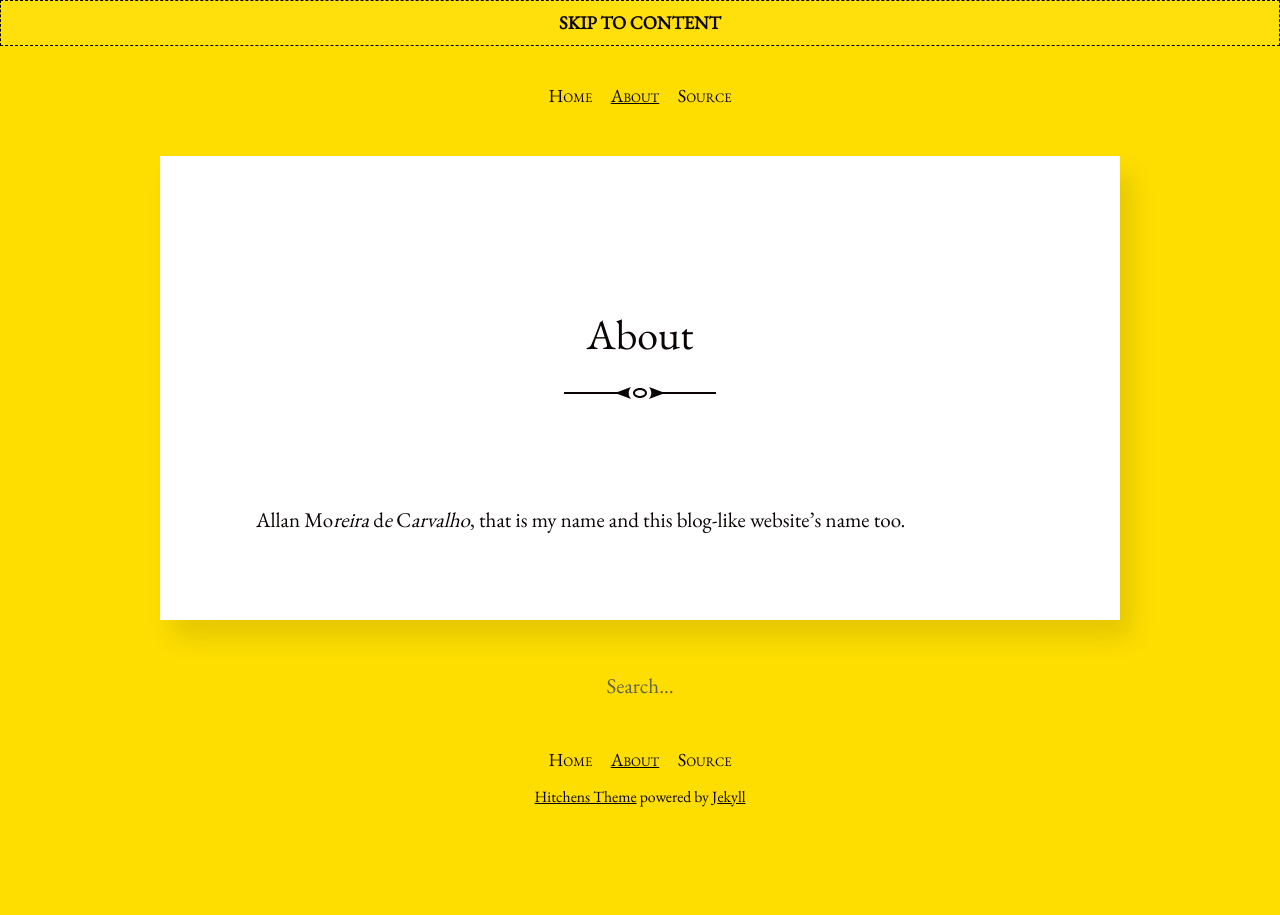
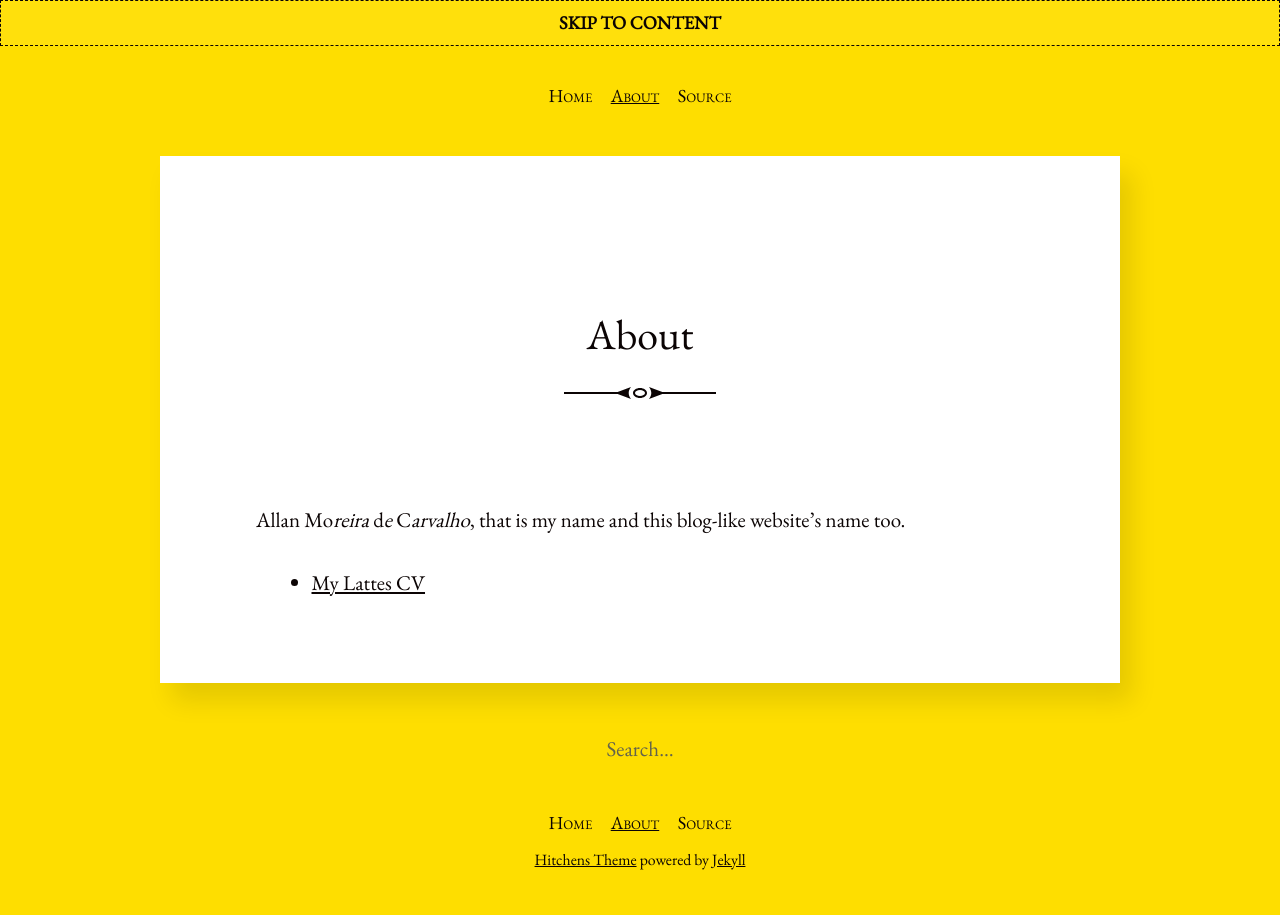
Before and after one commit to allanternaverde/allanmodc.github.io, a Jekyll site: the page built from about.md, in a window 1280 px wide. Built offline with Jekyll 4.4.1, drawn with Linux system fonts in a browser that asks for light colours.

Commit message:
Update about.md

```diff
--- a/about.md
+++ b/about.md
@@ -4,3 +4,4 @@ title: About
 ---
 
 Allan Mo*reira* d*e* C*arvalho*, that is my name and this blog-like website's name too.
+- [My Lattes CV](https://www.google.com "Lattes CV")
```
